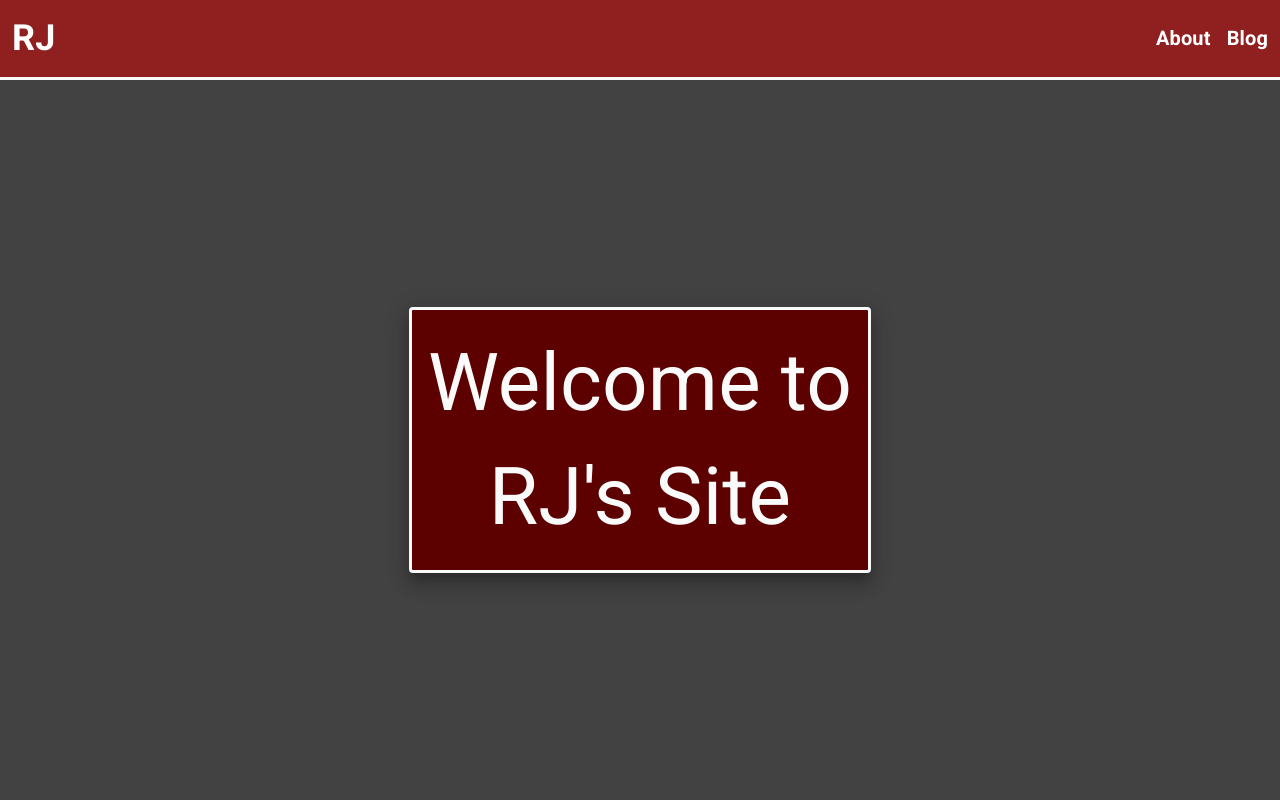
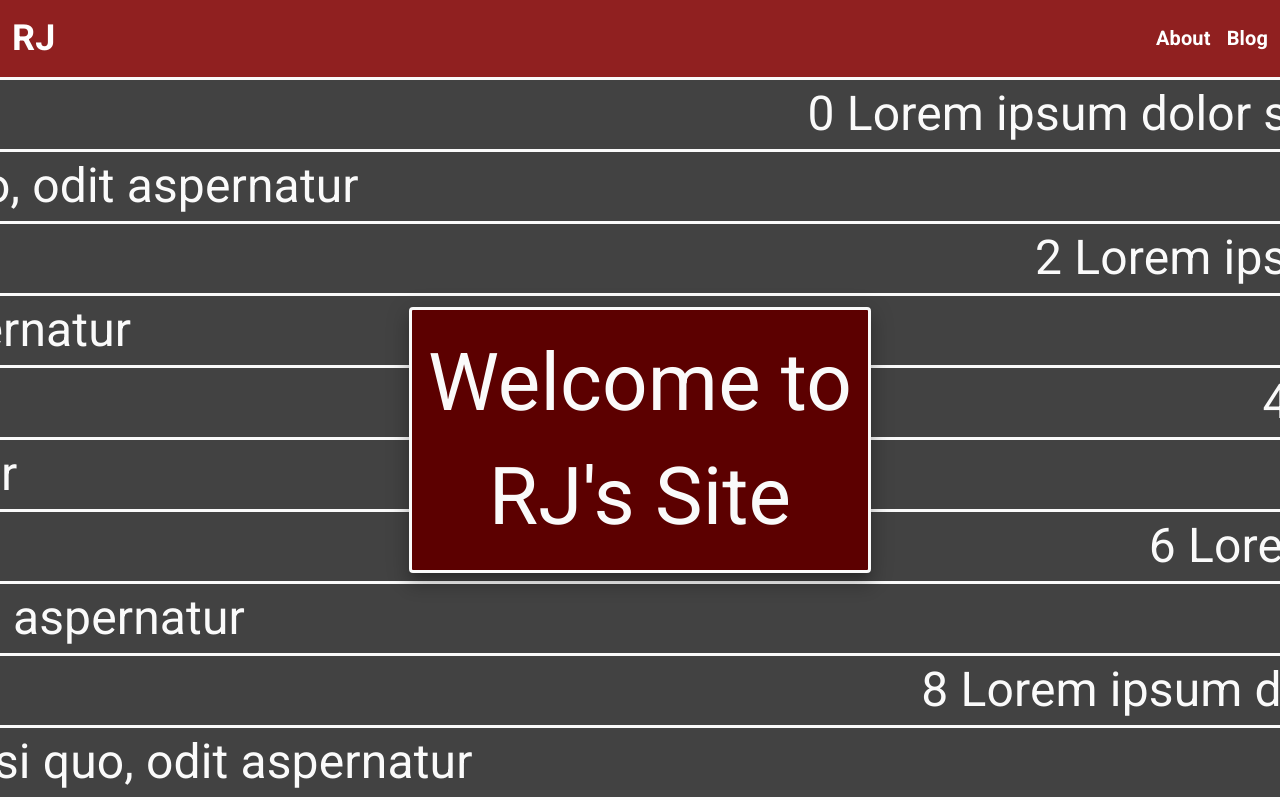
Before and after one commit to the-rileyj/rj-site-novel, a Next.js app in the folder front-end/: page / in a window 1280 px wide. Built offline with nearby package versions, Linux system fonts and the light colour scheme.

Commit message:
Working on landing page

```diff
--- a/front-end/components/Layout.tsx
+++ b/front-end/components/Layout.tsx
@@ -42,6 +42,7 @@ const useLayoutStyles = makeStyles((theme: Theme) => ({
   headerContainer: {
     position: "sticky",
     top: 0,
+    zIndex: 999,
   },
 
   header: {
--- a/front-end/package.json
+++ b/front-end/package.json
@@ -15,7 +15,6 @@
     "@typescript-eslint/eslint-plugin": "^3.7.0",
     "@typescript-eslint/parser": "^3.7.0",
     "eslint": "^7.5.0",
-    "eslint-plugin-react": "^7.20.3",
     "js-cookie": "^2.2.1",
     "next": "latest",
     "react": "^16.12.0",
@@ -28,6 +27,7 @@
     "@types/tryghost__content-api": "^1.3.4",
     "eslint-config-prettier": "^6.11.0",
     "eslint-plugin-prettier": "^3.1.4",
+    "eslint-plugin-react": "^7.20.0",
     "prettier": "^2.0.5",
     "typescript": "3.7.3"
   },
--- a/front-end/pages/index.tsx
+++ b/front-end/pages/index.tsx
@@ -1,6 +1,115 @@
 import Link from "next/link";
 import Layout from "../components/Layout";
-import { Theme, makeStyles, Paper } from "@material-ui/core";
+import { Theme, makeStyles, Paper, Card } from "@material-ui/core";
+
+import { Canvas, useFrame } from "react-three-fiber";
+import { useRef, useState, Props } from "react";
+
+import classNames from "classnames";
+
+const useMarqueeStyles = (offset: number) =>
+  makeStyles((theme: Theme) => ({
+    "@keyframes marqueeForward": {
+      "0%": {
+        transform: `translateX(${100 + offset * 10}vw)`,
+      },
+      "100%": {
+        transform: "translateX(-100%)",
+      },
+    },
+    "@keyframes marqueeBackward": {
+      "0%": {
+        transform: `translateX(calc(-100% + -${offset * 10}vw))`,
+      },
+      "100%": {
+        transform: "translateX(100vw)",
+      },
+    },
+
+    chyronContainer: {
+      backgroundColor: theme.palette.grey[800],
+      borderBottom: `3px solid ${theme.palette.secondary.main}`,
+      overflow: "hidden",
+      position: "relative",
+      width: "100%",
+    },
+    chyronItem: {
+      whiteSpace: "nowrap",
+      width: "fit-content",
+
+      animationDuration: "45s",
+      animationIterationCount: "infinite",
+      animationTimingFunction: "linear",
+
+      "&:hover": {
+        animationPlayState: "paused",
+      },
+    },
+    chyronItemLtr: {
+      animationName: "$marqueeForward",
+    },
+    chyronItemRtl: {
+      animationName: "$marqueeBackward",
+    },
+  }));
+
+interface IChyronProps {
+  index: number;
+}
+
+const Chyron: React.FC<IChyronProps> = (props: IChyronProps) => {
+  let styleIndex = props.index;
+
+  if (styleIndex >= 5) {
+    styleIndex = Math.abs(styleIndex - 9);
+  }
+
+  const styles = useMarqueeStyles(styleIndex)();
+
+  return (
+    <div className={styles.chyronContainer}>
+      <div
+        className={classNames(
+          styles.chyronItem,
+          props.index % 2 === 0 ? styles.chyronItemLtr : styles.chyronItemRtl
+        )}
+      >
+        {props.index} Lorem ipsum dolor sit amet consectetur adipisicing elit.
+        Aliquid quis, officiis praesentium optio labore possimus, nisi quo, odit
+        aspernatur
+      </div>
+    </div>
+  );
+};
+
+const useOfferingsContainerStyles = makeStyles((theme: Theme) => ({
+  cardContainer: {
+    border: `3px solid ${theme.palette.secondary.main}`,
+  },
+  titleContainer: {
+    backgroundColor: theme.palette.primary.light,
+    borderBottom: `1px solid ${theme.palette.secondary.main}`,
+    padding: "1rem",
+  },
+  contentContainer: {
+    padding: "1rem",
+  },
+}));
+
+interface IOfferingsContainerProps {
+  title: string;
+}
+
+const OfferingsCard: React.FC<IOfferingsContainerProps> = (props) => {
+  const styles = useOfferingsContainerStyles();
+
+  return (
+    <Card className={styles.cardContainer}>
+      <div className={styles.titleContainer}>{props.title}</div>
+      <div className={styles.contentContainer}>{props.children}</div>
+    </Card>
+  );
+};
 
 const useIndexStyles = makeStyles((theme: Theme) => ({
   headerContainer: {
@@ -13,7 +122,9 @@ const useIndexStyles = makeStyles((theme: Theme) => ({
     fontSize: "5rem",
     height: "calc(100vh - 5rem)",
     justifyContent: "center",
+    position: "relative",
     width: "100%",
+    zIndex: 0,
   },
   header: {
     alignItems: "center",
@@ -24,6 +135,30 @@ const useIndexStyles = makeStyles((theme: Theme) => ({
     fontSize: "5rem",
     justifyContent: "center",
     padding: "1rem",
+    zIndex: 2,
+  },
+  animationContainer: {
+    display: "grid",
+    gridTemplateColumns: "1fr",
+    gridTemplateRows: "repeat(10, 1fr)",
+    fontSize: "calc(calc(100vh - 5rem) / 15)",
+    height: "100%",
+    left: 0,
+    position: "absolute",
+    top: 0,
+    width: "100%",
+    zIndex: 1,
+  },
+  offeringsWrapper: {
+    margin: "3rem 1rem 3rem 1rem",
+  },
+  offeringsContainer: {
+    display: "grid",
+    gridTemplateColumns: "repeat(auto-fit, minmax(25%, 1fr))",
+    gridColumnGap: "1rem",
+    gridRowGap: "1.5rem",
+    justifyContent: "center",
+    width: "100%",
   },
 }));
 
@@ -37,6 +172,24 @@ const IndexPage = () => {
           <div>Welcome to</div>
           <div>RJ's Site</div>
         </Paper>
+        <div className={styles.animationContainer}>
+          {Array.apply(null, Array(10)).map((_, index) => (
+            <Chyron key={index} index={index} />
+          ))}
+        </div>
+      </div>
+      <div className={styles.offeringsWrapper}>
+        <div className={styles.offeringsContainer}>
+          {Array.apply(null, Array(10)).map((_, index) => (
+            <OfferingsCard key={index} title={`Test${index}`}>
+              <div>
+                {Array.apply(null, Array(10)).map((_, index) => (
+                  <div key={index}>test {index}</div>
+                ))}
+              </div>
+            </OfferingsCard>
+          ))}
+        </div>
       </div>
     </Layout>
   );
```
Also changed, not shown: 1 other file (tests, documents, lock files or other folders).
